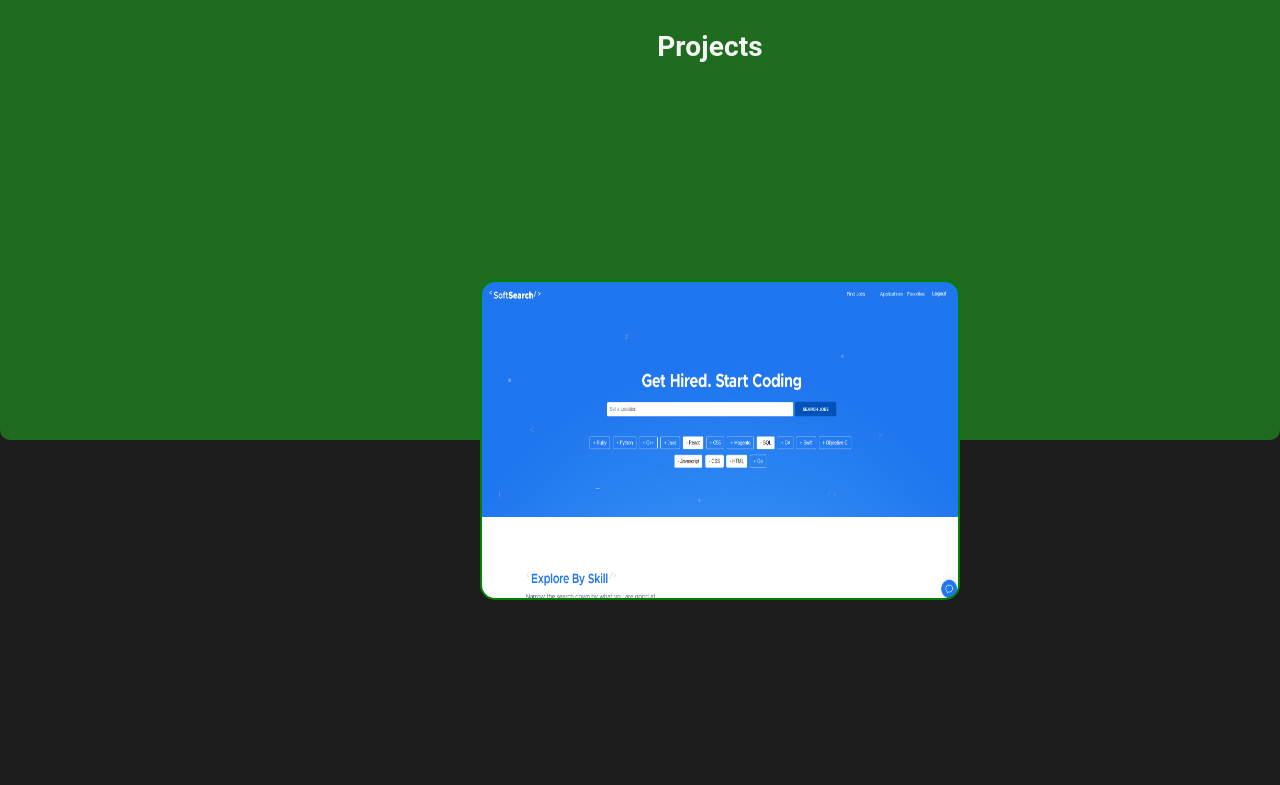
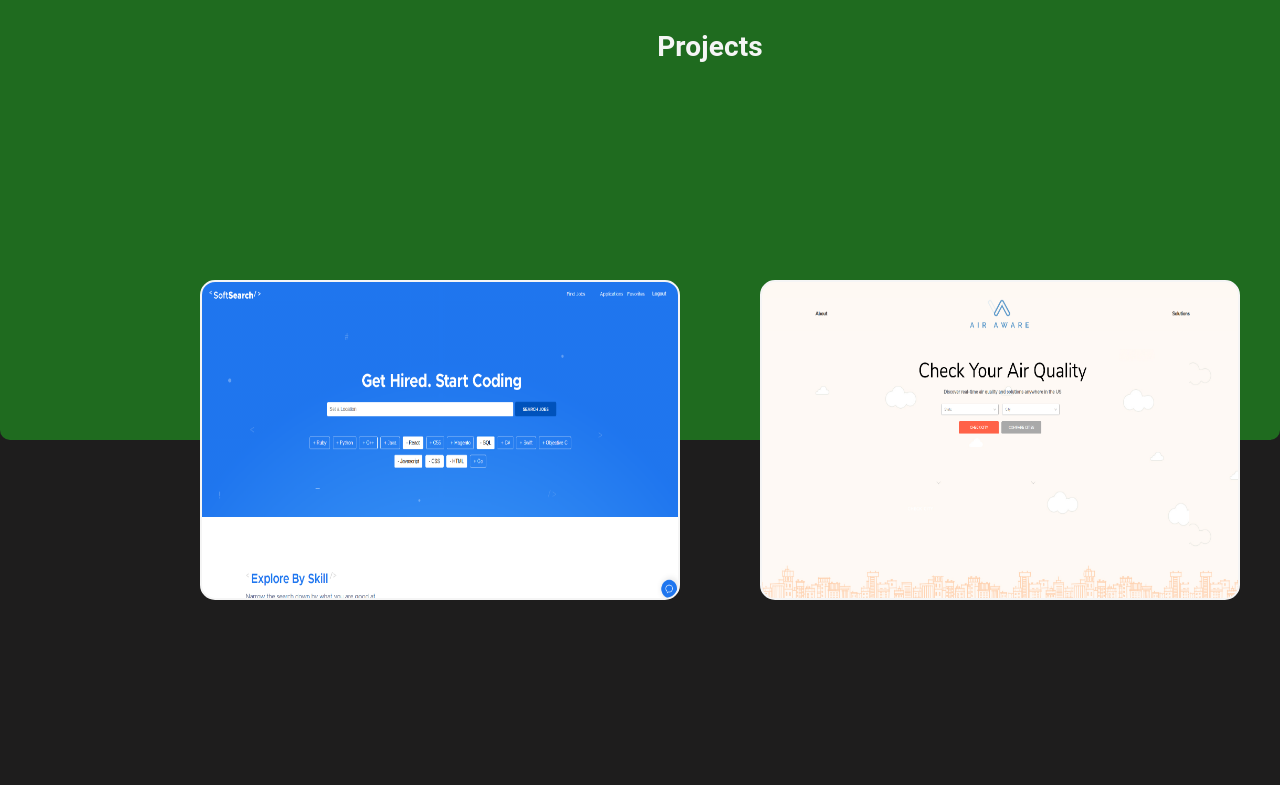
Before and after one commit to ElvisHernandez/Portfolio, a React (Create React App) app: page / in a window 1280 px wide. Shown: the part 1920-2705 px from the top of the page. Built offline with nearby package versions, Linux system fonts and the light colour scheme.

Commit message:
added airaware card

```diff
--- a/src/CONSTANTS/ProjectsConstants.js
+++ b/src/CONSTANTS/ProjectsConstants.js
@@ -1,7 +1,15 @@
-import { airAware, softSearch } from '../assets'
+import { airAware, softSearch } from "../assets";
 
-export const ssImage = softSearch
+// SoftSearch data
+export const ssImage = softSearch;
 export const ssDescription = `Soft Search is a career search web
-application specifically created for Software Development.`
-export const ssProjectLink = 'https://s0ft-search.herokuapp.com/'
-export const ssCodeLink = 'https://github.com/ElvisHernandez/SoftSearch'
+application specifically created for Software Development.`;
+export const ssProjectLink = "https://s0ft-search.herokuapp.com/";
+export const ssCodeLink = "https://github.com/ElvisHernandez/SoftSearch";
+
+// AirAware data
+export const aaImage = airAware;
+export const aaDescription = `AirAware is an air pollution tracker created
+so that users can be informed on local and national air quality.`;
+export const aaProjectLink = "https://air-aware.herokuapp.com/";
+export const aaCodeLink = "https://github.com/ElvisHernandez/AirAware";
--- a/src/components/ProjectsCard/ProjectsCard.module.css
+++ b/src/components/ProjectsCard/ProjectsCard.module.css
@@ -1,5 +1,3 @@
-
-
 .projectContainer {
   display: flex;
   flex-direction: column;
@@ -10,7 +8,7 @@
   height: 20rem;
   width: 30rem;
   border-radius: 15px;
-    border: 2px solid green;
+  border: 2px solid whitesmoke;
   background: whitesmoke;
   /* background-image: url('../../assets/images/SoftSearch.png'); */
   background-repeat: no-repeat;
@@ -23,7 +21,6 @@
   width: 75%;
 }
 
-
 .projectContainer:hover {
   color: whitesmoke;
   background-color: #1e1d1d;
@@ -31,15 +28,15 @@
 }
 
 .projectContainer:hover button,
-.projectContainer:hover p  {
+.projectContainer:hover p {
   font-weight: bold;
   display: inline;
 }
 
 a {
   text-decoration: none;
-    color: whitesmoke
+  color: whitesmoke;
 }
 button:hover a {
-    color: #228B22
+  color: #228b22;
 }
--- a/src/pages/Projects/Projects.jsx
+++ b/src/pages/Projects/Projects.jsx
@@ -1,14 +1,23 @@
-import React from 'react';
-import styles from './Projects.module.css'
-import { ProjectsCard } from '../../components'
-import { ssImage, ssDescription, ssProjectLink, ssCodeLink } from '../../CONSTANTS/ProjectsConstants'
-
+import React from "react";
+import styles from "./Projects.module.css";
+import { ProjectsCard } from "../../components";
+import {
+  ssImage,
+  ssDescription,
+  ssProjectLink,
+  ssCodeLink,
+  aaImage,
+  aaDescription,
+  aaProjectLink,
+  aaCodeLink,
+} from "../../CONSTANTS/ProjectsConstants";
 
 const Projects = () => {
   return (
     <div className={styles.projectsContainer}>
-
-            <div className={styles.projectsIntro}><h1>Projects</h1></div>
+      <div className={styles.projectsIntro}>
+        <h1>Projects</h1>
+      </div>
       <div className={styles.projects}>
         <ProjectsCard
           image={ssImage}
@@ -16,21 +25,15 @@ const Projects = () => {
           projectLink={ssProjectLink}
           codeLink={ssCodeLink}
         />
-                {/* <span className={`${styles.project} ${styles.project1}`}>
-                    <p className={styles.project1Text}>Soft Search is a career search web application specifically created for Software Development.</p>
-                    <Button className={styles.projectButton}>View Project</Button>
-                    <Button className={styles.codeButton}>View Code</Button>
-
-                </span>
-                <span className={`${styles.project} ${styles.project2}`}>
-
-                    <Button className={styles.projectButton}>View Project</Button>
-                    <Button className={styles.codeButton}>View Code</Button>
-                </span> */}
-
+        <ProjectsCard
+          image={aaImage}
+          description={aaDescription}
+          projectLink={aaProjectLink}
+          codeLink={aaCodeLink}
+        />
       </div>
     </div>
   );
-}
+};
 
 export default Projects;
```
Lines whose indentation alone changed are shown as unchanged.
